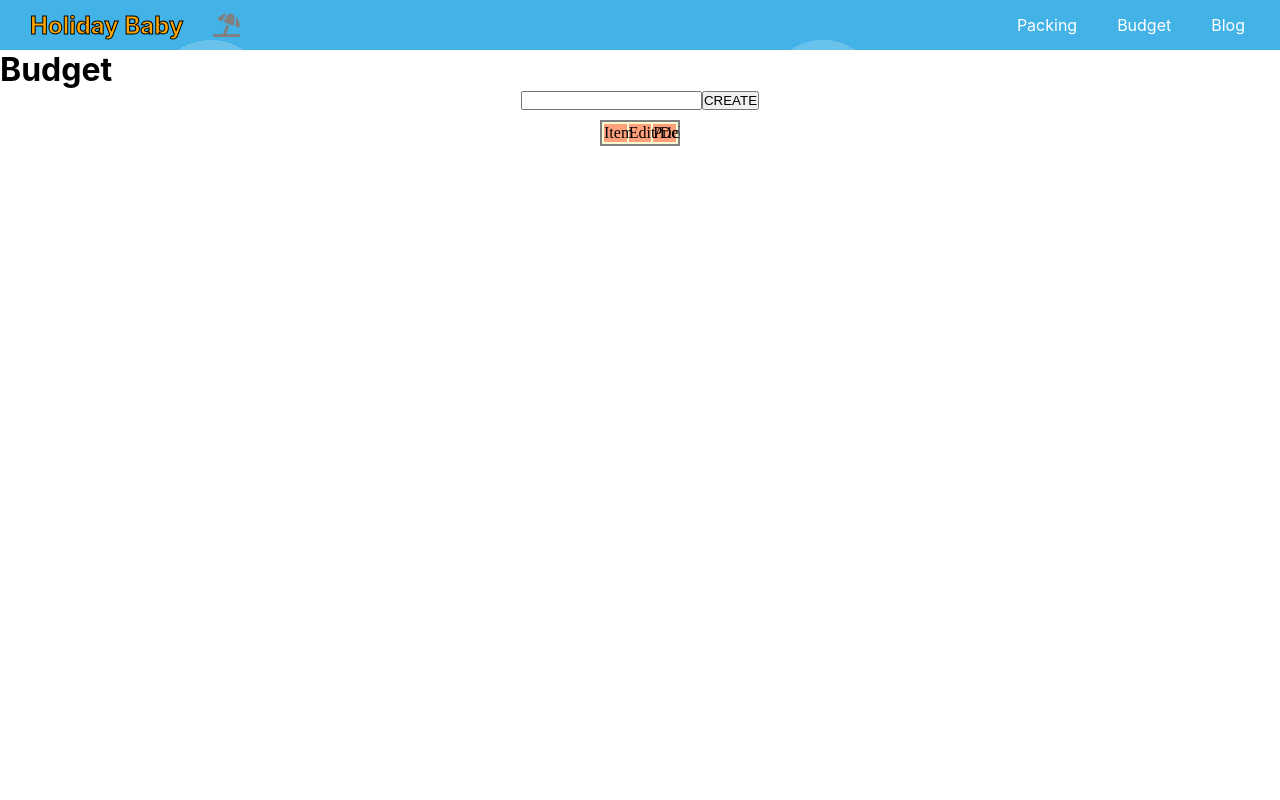
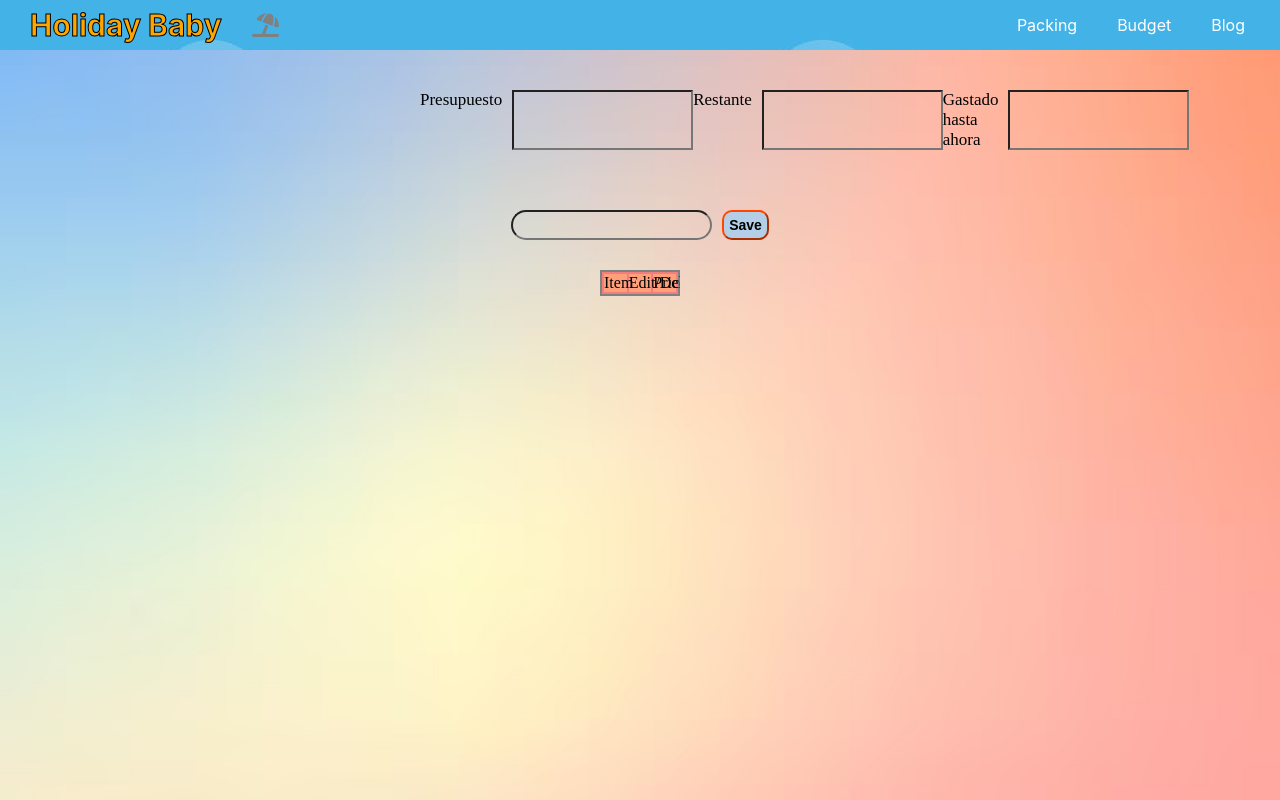
Before and after one commit to AnaScia/TO-DO_HOLIDAY, a React (Vite) app: page /budget in a window 1280 px wide. Built offline with nearby package versions, Linux system fonts and the light colour scheme.

Commit message:
add inputs and styles

```diff
--- a/src/App.jsx
+++ b/src/App.jsx
@@ -5,8 +5,12 @@ import { Outlet } from 'react-router-dom';
 function App() {
   return (
     <>
-      <Navbar />
-      <Outlet />
+      <div className="navbar">
+        <Navbar />
+      </div>
+      <div className="outlet">
+        <Outlet />
+      </div>
     </>
   );
 }
--- a/src/component/CreateList.jsx
+++ b/src/component/CreateList.jsx
@@ -14,14 +14,16 @@ function CreateList({ button, columns, children }) {
 
   return (
     <div className="list-container">
-      <form>
+      <form className="form-container">
         <input
           type="text"
           name="search"
           value={create}
           onChange={handleClick}
+          className="input-form"
         ></input>
         <button
+          className="form-button"
           onClick={(e) => {
             e.preventDefault();
             create === ''
--- a/src/component/Table.jsx
+++ b/src/component/Table.jsx
@@ -61,7 +61,7 @@ function Table({ save, setSave, columns, children }) {
                 </div>
               </td>
               <td>
-                <input className="notas-input" type="text"></input>
+                <textarea className="notas-input" type="text"></textarea>
               </td>
             </tr>
           ))}
--- a/src/index.css
+++ b/src/index.css
@@ -1,5 +1,8 @@
 :root {
   font-family: Inter, system-ui, Avenir, Helvetica, Arial, sans-serif;
+  background-image: url('../src/image/fondo_degradado.avif');
+  background-repeat: no-repeat;
+  background-size: cover;
   /* line-height: 1.5;
   font-weight: 400;
 
--- /dev/null
+++ b/src/styles/budget.css
@@ -0,0 +1,8 @@
+.container-inputs {
+  display: flex;
+  justify-content: space-evenly;
+  margin: 20px 400px;
+  font-family: 'Dancing Script', cursive;
+  font-size: 17px;
+  padding: 20px;
+}
--- a/src/styles/createList.css
+++ b/src/styles/createList.css
@@ -1,3 +1,25 @@
 .list-container {
   text-align: center;
 }
+
+.input-form {
+  background-color: transparent;
+  border-radius: 22px;
+  padding: 2px 10px;
+}
+
+.form-container {
+  display: flex;
+  justify-content: center;
+  gap: 10px;
+  padding: 20px;
+}
+
+.form-button {
+  background-color: rgb(179, 206, 231);
+  padding: 5px;
+  font-size: 14px;
+  font-weight: bold;
+  border-color: orangered;
+  border-radius: 10px;
+}
--- a/src/styles/input.css
+++ b/src/styles/input.css
@@ -1,3 +1,8 @@
 .input-div {
   display: flex;
+  gap: 10px;
 }
+
+input {
+  background-color: transparent;
+}
--- a/src/styles/navbar.css
+++ b/src/styles/navbar.css
@@ -13,6 +13,7 @@
   margin: 0px 30px;
   color: orange;
   -webkit-text-stroke: 1px black;
+  font-size: 30px;
 }
 
 .navbar-container-list {
--- /dev/null
+++ b/src/styles/packing.css
@@ -0,0 +1,6 @@
+.title-packing {
+  text-align: center;
+  margin: 20px;
+  color: orangered;
+  font-size: 19px;
+}
--- a/src/styles/table.css
+++ b/src/styles/table.css
@@ -13,15 +13,17 @@ table {
   table-layout: fixed;
   border: 2px solid gray;
   font-family: 'Dancing Script', cursive;
+  background-color: lightcoral;
 }
 
 th,
 td {
   width: 25%;
   text-align: center;
+  background-color: rgb(179, 206, 231);
 }
 
-thead {
+thead tr td {
   background-color: lightsalmon;
 }
 
@@ -53,7 +55,7 @@ thead {
 
 .button-packed {
   background-color: transparent;
-  color: green;
+  color: rgb(20, 131, 235);
   border-color: transparent;
 }
 
@@ -61,15 +63,3 @@ thead {
   cursor: pointer;
   background-color: white;
 }
-
-tbody tr:nth-child(odd) {
-  background-color: lightgreen;
-}
-
-tbody tr:nth-child(even) {
-  background-color: greenyellow;
-}
-
-table {
-  background-color: lightgoldenrodyellow;
-}
--- a/src/view/Budget.jsx
+++ b/src/view/Budget.jsx
@@ -1,13 +1,22 @@
 import CreateList from '../component/CreateList';
-import '../styles/createList.css';
+import Input from '../component/Input';
+import '../styles/budget.css';
 
 function Budget() {
   const arrColumns = ['Item', 'Edit/Delete', 'Price'];
   return (
-    <>
-      <h1>Budget</h1>
-      <CreateList button="CREATE" columns={arrColumns} />
-    </>
+    <div>
+      <div className="container-inputs">
+        <Input name="Presupuesto" />
+        <Input name="Restante" />
+        <Input name="Gastado hasta ahora" />
+      </div>
+      <CreateList
+        button="Save"
+        columns={arrColumns}
+        className="container-list"
+      />
+    </div>
   );
 }
 
--- a/src/view/Packing.jsx
+++ b/src/view/Packing.jsx
@@ -1,11 +1,11 @@
 import CreateList from '../component/CreateList';
-import Table from '../component/Table';
+import '../styles/packing.css';
 
 function Packing() {
   const arrColumna = ['Item', 'Packed', 'Note'];
   return (
     <>
-      <h1>Packing</h1>
+      <h1 className="title-packing">¿Que vas a llevar al viaje? </h1>
       <CreateList button="create" columns={arrColumna}>
         {/* le paso como children el input */}
         <input type="checkbox" className="input-packed"></input>
```
Also changed, not shown: src/image/fondo_degradado.avif (added).
